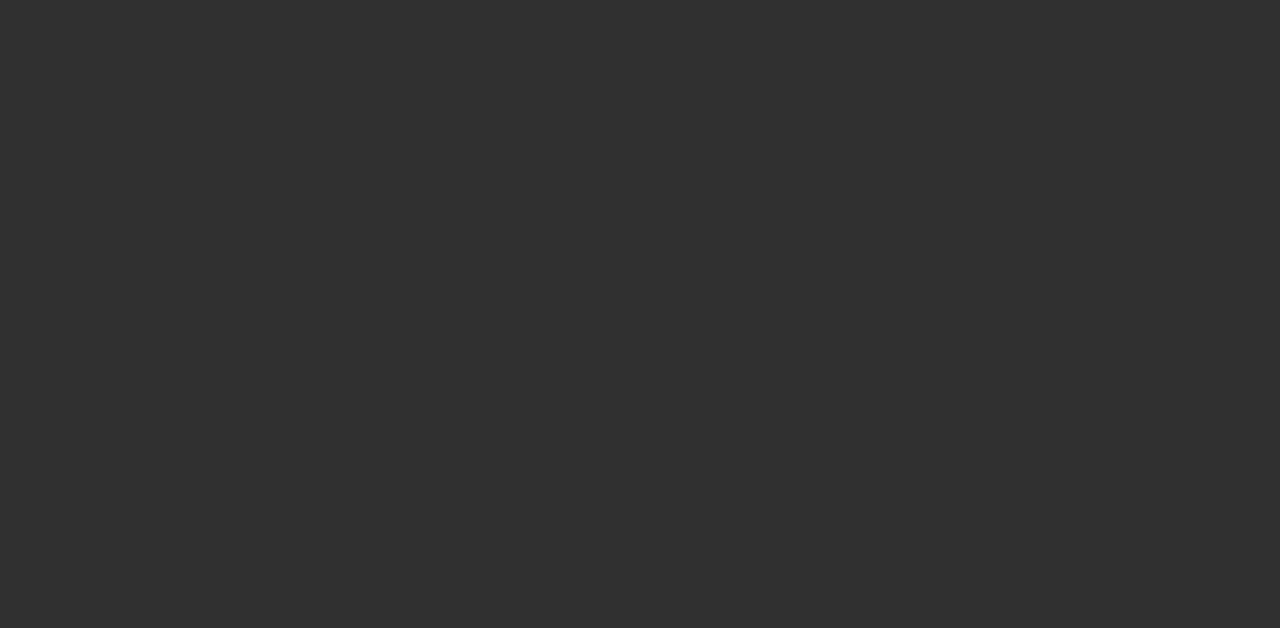
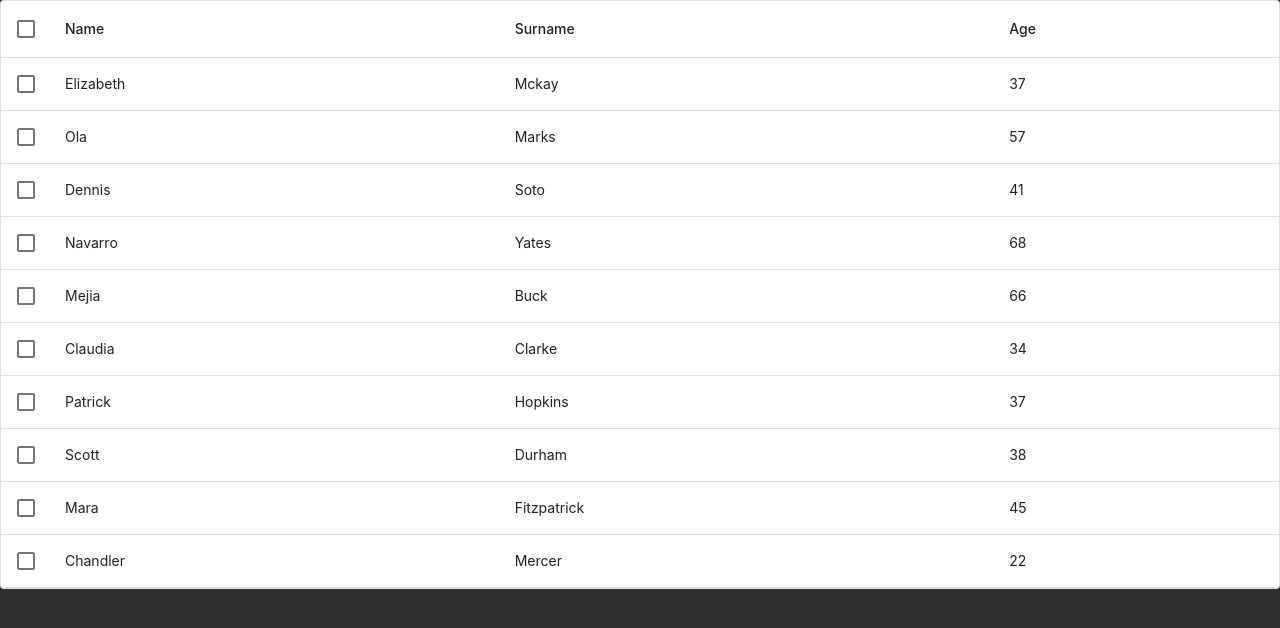
Before and after one commit to vadimgaidai/foxford-test, a React (Create React App) app: page / in a window 1280 px wide. Shown: the top 628 px of the page. Built offline with nearby package versions, Linux system fonts and the light colour scheme; data requests are answered from the project's data file.

Commit message:
create table component

```diff
--- /dev/null
+++ b/src/components/TableBLock.tsx
@@ -0,0 +1,86 @@
+/* eslint-disable @typescript-eslint/no-explicit-any */
+import { FC } from 'react'
+// import { makeStyles } from '@material-ui/core/styles'
+import {
+  Paper,
+  Checkbox,
+  Table,
+  TableContainer,
+  TableHead,
+  TableBody,
+  TableRow,
+  TableCell,
+  TableFooter,
+} from '@material-ui/core'
+
+interface Column {
+  id: string
+  label: string
+  minWidth?: number
+  align?: 'right'
+  format?: (value: number) => string
+}
+
+interface TableProps {
+  columns: Column[]
+  rows: any
+  isCheckbox?: boolean
+  children?: React.ReactNode
+}
+
+const TableBlock: FC<TableProps> = ({
+  columns,
+  rows,
+  isCheckbox = false,
+  children,
+}: TableProps) => (
+  <Paper variant="outlined">
+    <TableContainer>
+      <Table>
+        <TableHead>
+          <TableRow>
+            {isCheckbox && (
+              <TableCell padding="checkbox">
+                <Checkbox inputProps={{ 'aria-labelledby': 'checkbox' }} />
+              </TableCell>
+            )}
+            {columns.map((column) => (
+              <TableCell
+                key={column.id}
+                align={column.align}
+                style={{ minWidth: column.minWidth }}
+              >
+                {column.label}
+              </TableCell>
+            ))}
+          </TableRow>
+        </TableHead>
+        <TableBody>
+          {rows.map((row: any) => (
+            <TableRow hover role="checkbox" tabIndex={-1} key={row.id}>
+              {isCheckbox && (
+                <TableCell padding="checkbox">
+                  <Checkbox inputProps={{ 'aria-labelledby': 'checkbox' }} />
+                </TableCell>
+              )}
+              {columns.map((column) => (
+                <TableCell key={column.id} align={column.align}>
+                  {row[column.id]}
+                </TableCell>
+              ))}
+            </TableRow>
+          ))}
+        </TableBody>
+        {children && (
+          <TableFooter>
+            <TableRow>
+              <TableCell>{children}</TableCell>
+            </TableRow>
+          </TableFooter>
+        )}
+      </Table>
+    </TableContainer>
+  </Paper>
+)
+
+export default TableBlock
--- a/src/pages/App.tsx
+++ b/src/pages/App.tsx
@@ -1,7 +1,16 @@
 import { FC, useEffect } from 'react'
 import { useDispatch, useSelector } from 'react-redux'
+
 import { selectUsers } from '../redux/users/selectors'
 import { UsersActionsType } from '../redux/users/types'
+
+import TableBLock from '../components/TableBLock'
+
+const columns = [
+  { id: 'firstName', label: 'Name' },
+  { id: 'surname', label: 'Surname' },
+  { id: 'age', label: 'Age' },
+]
 
 const App: FC = () => {
   const dispatch = useDispatch()
@@ -11,7 +20,11 @@ const App: FC = () => {
     dispatch({ type: UsersActionsType.LOAD_USERS })
   }, [dispatch])
 
-  return <div />
+  return (
+    <div>
+      <TableBLock columns={columns} rows={users} isCheckbox />
+    </div>
+  )
 }
 
 export default App
--- a/src/utils/fetch.ts
+++ b/src/utils/fetch.ts
@@ -32,7 +32,7 @@ export async function request({
 
   return response?.ok
     ? {
-        payload: { ...data },
+        payload: data,
         status: response.status,
       }
     : Promise.reject(response)
```
